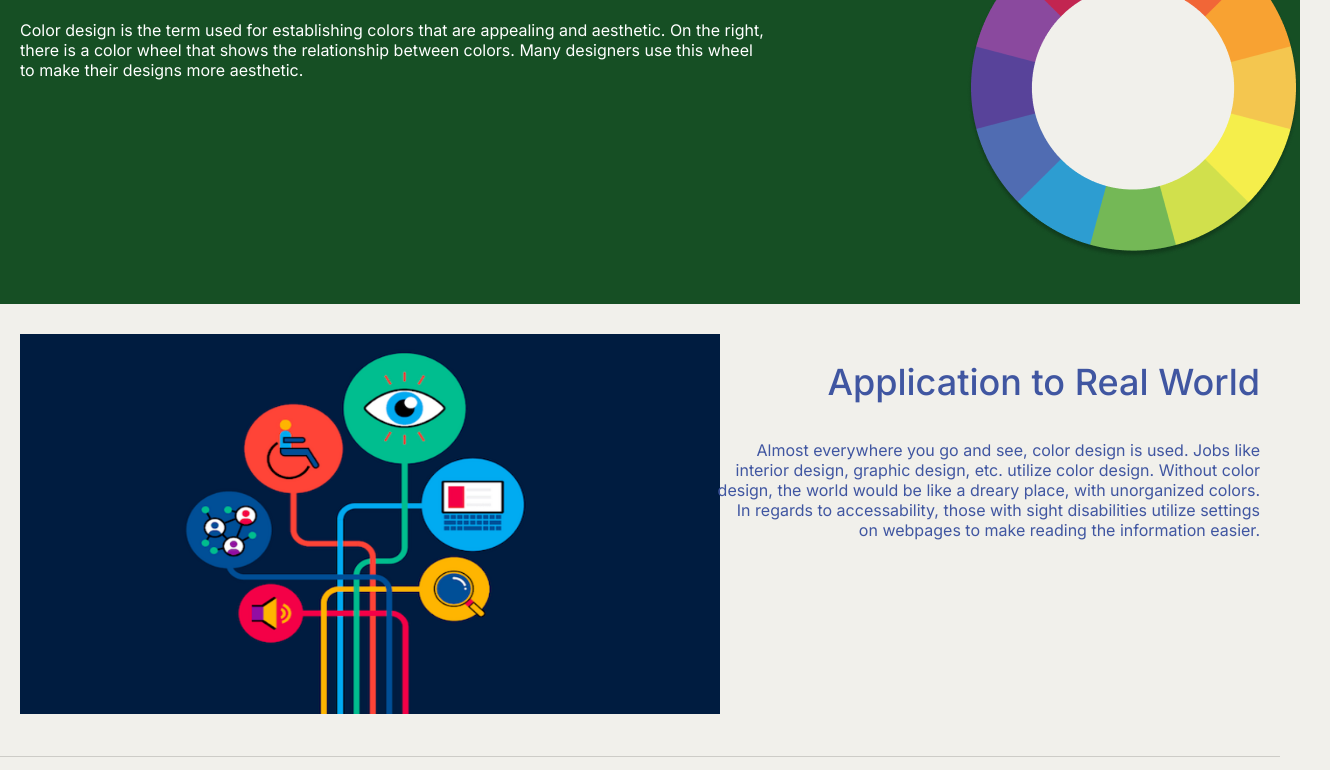
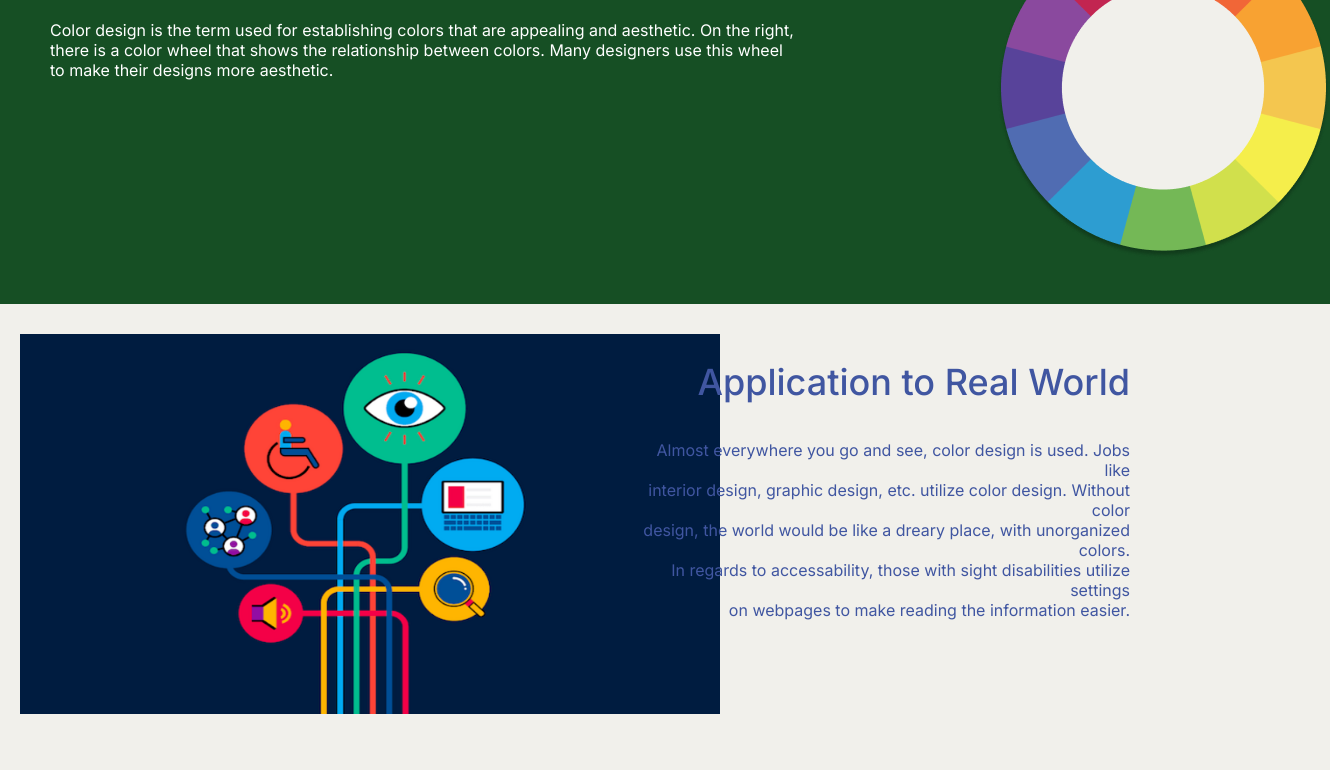
Before and after one commit to lizzieneeley/color-design, a plain HTML site: page index.html in a window 1280 px wide. Shown: the part 742-1512 px from the top of the page, 1330 px wide, since content can reach past the window. Drawn offline with Linux system fonts and the light colour scheme; a web font is replaced by a local one.

Commit message:
ok now done

```diff
--- a/style.css
+++ b/style.css
@@ -48,8 +48,9 @@ body{
     color: white;
     height: 400px;
     width: 100vw;
-    padding-left: 20px;
+    padding-left: 50px;
     padding-top: 10px;
+    padding-right: 0%;
 }
 #uxHead{
     font-weight: 500;
@@ -73,13 +74,13 @@ body{
 }
 
 .application{
-    padding-right: 20px;
+    padding-right: 150px;
 }
 
 .colorcircle{
    float: right;
    padding-top: 20px;
-   overflow:hidden
+   overflow:hidden;
 }
 
 
```
